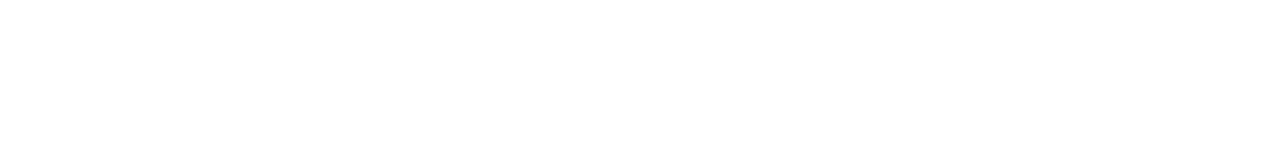
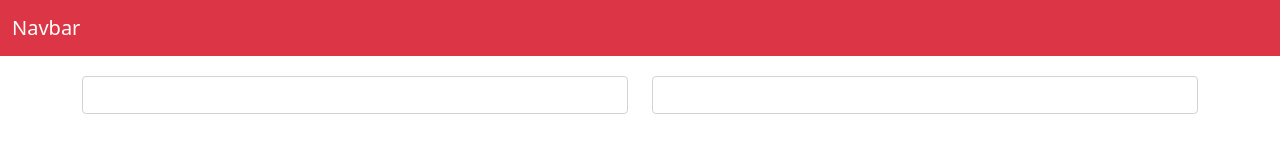
Before and after one commit to ampi03/taller-programaci-n1, a plain HTML site: page bootstrap/index.html in a window 1280 px wide. Drawn offline with nearby package versions, Linux system fonts and the light colour scheme.

Commit message:
usos de filas y columnas

```diff
--- a/bootstrap/index.html
+++ b/bootstrap/index.html
@@ -5,8 +5,32 @@
         <meta http-equiv="X-UA-Compatible" content="IE=edge">
         <meta name="viewport" content="width=device-width, initial-scale=1.0">
         <title>Document</title>
+        <link href="https://cdn.jsdelivr.net/npm/bootstrap@5.0.0-beta3/dist/css/bootstrap.min.css" rel="stylesheet" integrity="sha384-eOJMYsd53ii+scO/bJGFsiCZc+5NDVN2yr8+0RDqr0Ql0h+rP48ckxlpbzKgwra6" crossorigin="anonymous">
     </head>
     <body>
 
+        <nav class="navbar navbar-dark bg-danger">
+            <div class="container-fluid">
+              <a class="navbar-brand" href="#">Navbar</a>
+            </div>
+        </nav>
+
+        <div class="container" style="margin-top:20px;">
+
+
+
+            <div class="row">
+                <div class="col-lg-6">
+                    <input type="text" class="form-control">
+                </div>
+
+                <div class="col-lg-6">
+                    <input type="text" class="form-control">
+                </div>
+            </div>
+
+
+        </div>
+
     </body>
 </html>
```
